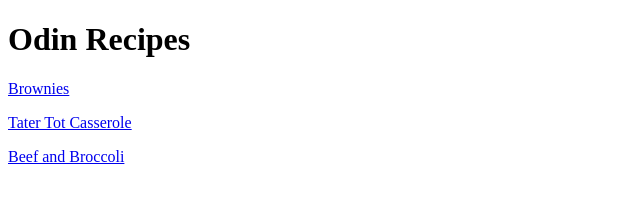
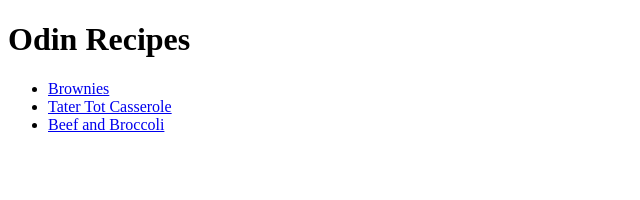
Before and after one commit to WheelockCode/odin-recipes, a plain HTML site: page index.html in a window 1280 px wide. Shown: the whole page, without its empty margins (0-640 px from the left). Drawn offline with Linux system fonts and the light colour scheme.

Commit message:
change index.html links to unordered list of links

```diff
--- a/index.html
+++ b/index.html
@@ -9,9 +9,11 @@
 <body>
     <h1>Odin Recipes</h1>
 
-    <p><a href="recipes/brownies.html">Brownies</a></p>
-    <p><a href="recipes/casserole.html">Tater Tot Casserole</a></p>
-    <p><a href="recipes/beef_broccoli.html">Beef and Broccoli</a></p>
+    <ul>
+        <li><a href="recipes/brownies.html">Brownies</a></li>
+        <li><a href="recipes/casserole.html">Tater Tot Casserole</a></li>
+        <li><a href="recipes/beef_broccoli.html">Beef and Broccoli</a></li>
+    </ul>
 
 </body>
 
```
